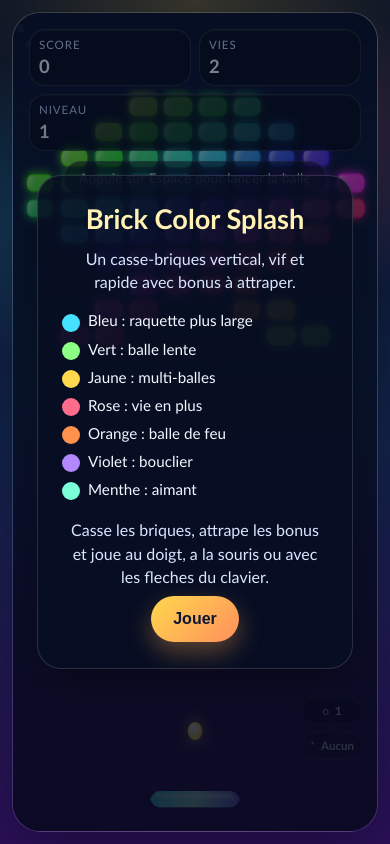
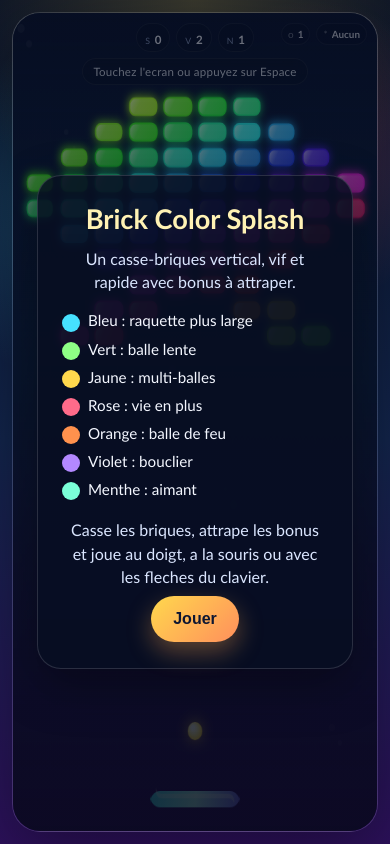
Before and after one commit to digitalfox703-rgb/brick-game, a plain HTML site: page index.html in a window 390 px wide. Drawn offline with Linux system fonts and the light colour scheme; animation ran at ten frames a second.

Commit message:
Improve mobile launch and reduce HUD

```diff
--- a/index.html
+++ b/index.html
@@ -72,61 +72,62 @@
       display: flex;
       flex-direction: column;
       justify-content: flex-start;
-      gap: 10px;
-      padding: 16px;
+      gap: 6px;
+      padding: 10px;
     }
 
     .topbar {
       display: flex;
-      justify-content: space-between;
-      gap: 8px;
-      flex-wrap: wrap;
+      justify-content: center;
+      gap: 6px;
     }
 
     .microhud {
       position: absolute;
-      right: 14px;
-      bottom: 72px;
+      right: 10px;
+      top: 10px;
       display: flex;
-      flex-direction: column;
-      gap: 8px;
+      gap: 6px;
       pointer-events: none;
     }
 
     .pill {
       min-width: 0;
-      flex: 1 1 120px;
-      padding: 8px 10px;
-      border-radius: 16px;
-      background: var(--panel);
-      border: 1px solid var(--panel-border);
-      box-shadow: inset 0 1px 0 rgba(255, 255, 255, 0.06);
+      flex: 0 0 auto;
+      padding: 4px 8px;
+      border-radius: 999px;
+      background: rgba(8, 16, 35, 0.22);
+      border: 1px solid rgba(255, 255, 255, 0.06);
+      box-shadow: none;
+      backdrop-filter: blur(6px);
     }
 
     .pill small {
-      display: block;
-      font-size: 0.72rem;
+      display: inline;
+      font-size: 0.55rem;
       text-transform: uppercase;
       letter-spacing: 0.08em;
-      color: var(--muted);
-      margin-bottom: 4px;
+      color: rgba(190, 209, 255, 0.6);
+      margin-right: 4px;
     }
 
     .pill strong {
-      font-size: 1.15rem;
+      font-size: 0.72rem;
+      color: rgba(244, 247, 255, 0.84);
     }
 
     .hint {
       align-self: center;
-      max-width: 320px;
-      padding: 8px 14px;
+      max-width: 250px;
+      padding: 6px 10px;
       border-radius: 999px;
-      background: rgba(8, 16, 35, 0.56);
-      border: 1px solid rgba(255, 255, 255, 0.1);
-      color: #edf4ff;
-      font-size: 0.84rem;
+      background: rgba(8, 16, 35, 0.26);
+      border: 1px solid rgba(255, 255, 255, 0.06);
+      color: rgba(237, 244, 255, 0.8);
+      font-size: 0.72rem;
       letter-spacing: 0.02em;
       text-align: center;
+      backdrop-filter: blur(6px);
     }
 
     .micro {
@@ -134,28 +135,29 @@
       display: flex;
       align-items: center;
       justify-content: center;
-      gap: 6px;
-      padding: 6px 8px;
+      gap: 4px;
+      padding: 4px 6px;
       border-radius: 999px;
-      background: rgba(8, 16, 35, 0.28);
-      border: 1px solid rgba(255, 255, 255, 0.08);
-      color: rgba(244, 247, 255, 0.78);
-      backdrop-filter: blur(8px);
-      box-shadow: inset 0 1px 0 rgba(255, 255, 255, 0.04);
+      background: rgba(8, 16, 35, 0.18);
+      border: 1px solid rgba(255, 255, 255, 0.05);
+      color: rgba(244, 247, 255, 0.62);
+      backdrop-filter: blur(6px);
+      box-shadow: none;
     }
 
     .micro .icon {
-      font-size: 0.72rem;
-      opacity: 0.85;
+      font-size: 0.62rem;
+      opacity: 0.6;
     }
 
     .micro strong {
-      font-size: 0.72rem;
+      font-size: 0.62rem;
       font-weight: 700;
-      max-width: 72px;
+      max-width: 56px;
       overflow: hidden;
       text-overflow: ellipsis;
       white-space: nowrap;
+      color: rgba(244, 247, 255, 0.72);
     }
 
     .overlay {
@@ -228,11 +230,6 @@
     }
 
     @media (max-width: 420px) {
-      .pill {
-        flex-basis: calc(50% - 4px);
-        padding: 8px 9px;
-      }
-
       .card h1 {
         font-size: 1.7rem;
       }
@@ -245,9 +242,9 @@
 
     <div class="hud">
       <div class="topbar">
-        <div class="pill"><small>Score</small><strong id="score">0</strong></div>
-        <div class="pill"><small>Vies</small><strong id="lives">2</strong></div>
-        <div class="pill"><small>Niveau</small><strong id="level">1</strong></div>
+        <div class="pill"><small>S</small><strong id="score">0</strong></div>
+        <div class="pill"><small>V</small><strong id="lives">2</strong></div>
+        <div class="pill"><small>N</small><strong id="level">1</strong></div>
       </div>
 
       <div class="hint hidden" id="status">Glisse ton doigt ou la souris pour bouger la raquette</div>
@@ -459,7 +456,7 @@
       buildLevel();
       updateHud();
       statusEl.classList.remove("hidden");
-      statusEl.textContent = "Appuie sur Espace pour lancer la balle";
+      statusEl.textContent = "Touchez l'ecran ou appuyez sur Espace";
       state.levelLabelUntil = performance.now() + 1800;
     }
 
@@ -537,6 +534,13 @@
       state.ballLocked = false;
       statusEl.classList.add("hidden");
       playSound("bonus");
+    }
+
+    function tryLaunchFromTap() {
+      if (!state.running) return;
+      if (overlay.classList.contains("hidden") && state.ballLocked) {
+        releaseBall();
+      }
     }
 
     function getEffectLabel() {
@@ -866,7 +870,7 @@
           lockBallToPaddle(state.balls[0]);
         }
         statusEl.classList.remove("hidden");
-        statusEl.textContent = "Niveau " + state.level + " - Espace pour lancer";
+        statusEl.textContent = "Niveau " + state.level + " - touchez ou Espace";
         state.levelLabelUntil = now + 1800;
         playSound("level");
       }
@@ -877,7 +881,7 @@
           state.ballLocked = true;
           lockBallToPaddle(state.balls[0]);
           statusEl.classList.remove("hidden");
-          statusEl.textContent = "Bouclier actif - Espace pour relancer";
+          statusEl.textContent = "Bouclier actif - touchez ou Espace";
         } else {
           state.lives -= 1;
           playSound("lifeLost");
@@ -889,7 +893,7 @@
           state.ballLocked = true;
           lockBallToPaddle(state.balls[0]);
           statusEl.classList.remove("hidden");
-          statusEl.textContent = "Vie perdue - Espace pour relancer";
+          statusEl.textContent = "Vie perdue - touchez ou Espace";
         }
       }
     }
@@ -1143,6 +1147,7 @@
     canvas.addEventListener("pointerdown", (event) => {
       ensureAudio();
       setPointer(event.clientX);
+      tryLaunchFromTap();
     });
 
     window.addEventListener("keydown", (event) => {
```
